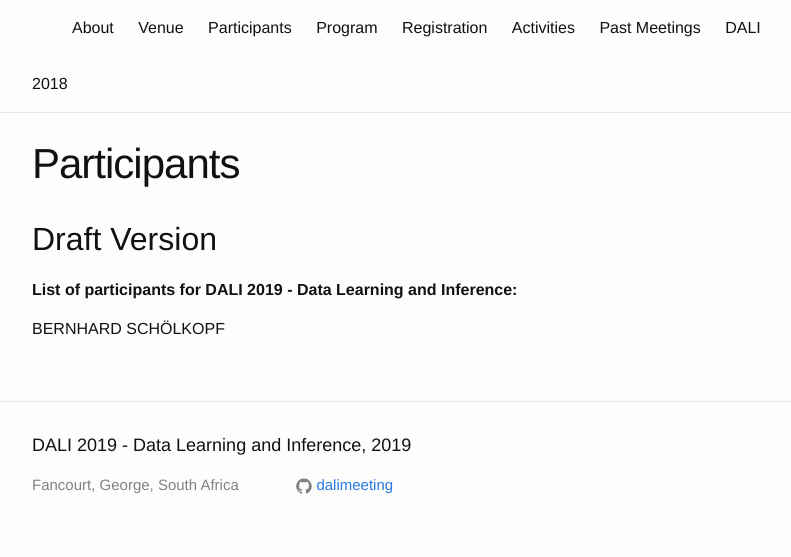
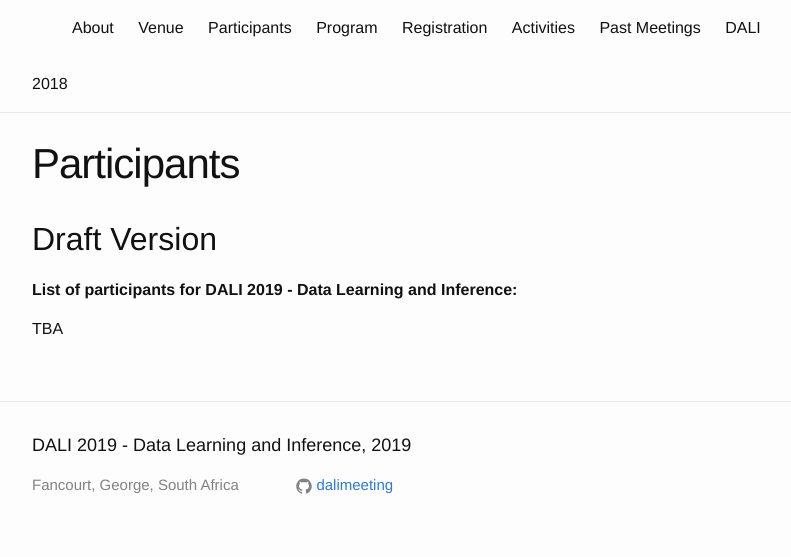
Before and after one commit to dalimeeting/dalimeeting.github.io, a Jekyll site: the page built from participants.html, in a window 1280 px wide. Shown: the part 351-908 px from the top of the page, without its empty margins (238-1029 px from the left). Built offline with Jekyll 4.4.1, drawn with Linux system fonts in a browser that asks for light colours.

Commit message:
Update participants.yml

```diff
--- a/_data/participants.yml
+++ b/_data/participants.yml
@@ -1,2 +1,2 @@
-- family: SCHÖLKOPF
-  given: BERNHARD
+- family:
+  given: TBA
```
